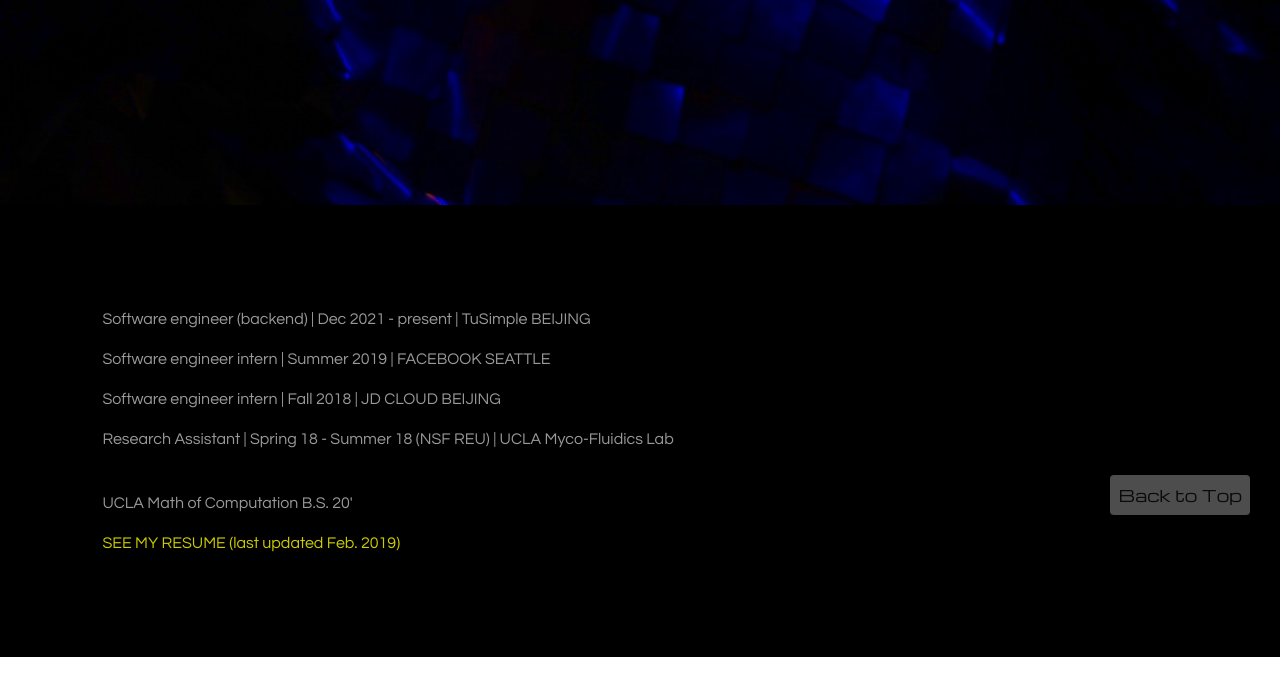
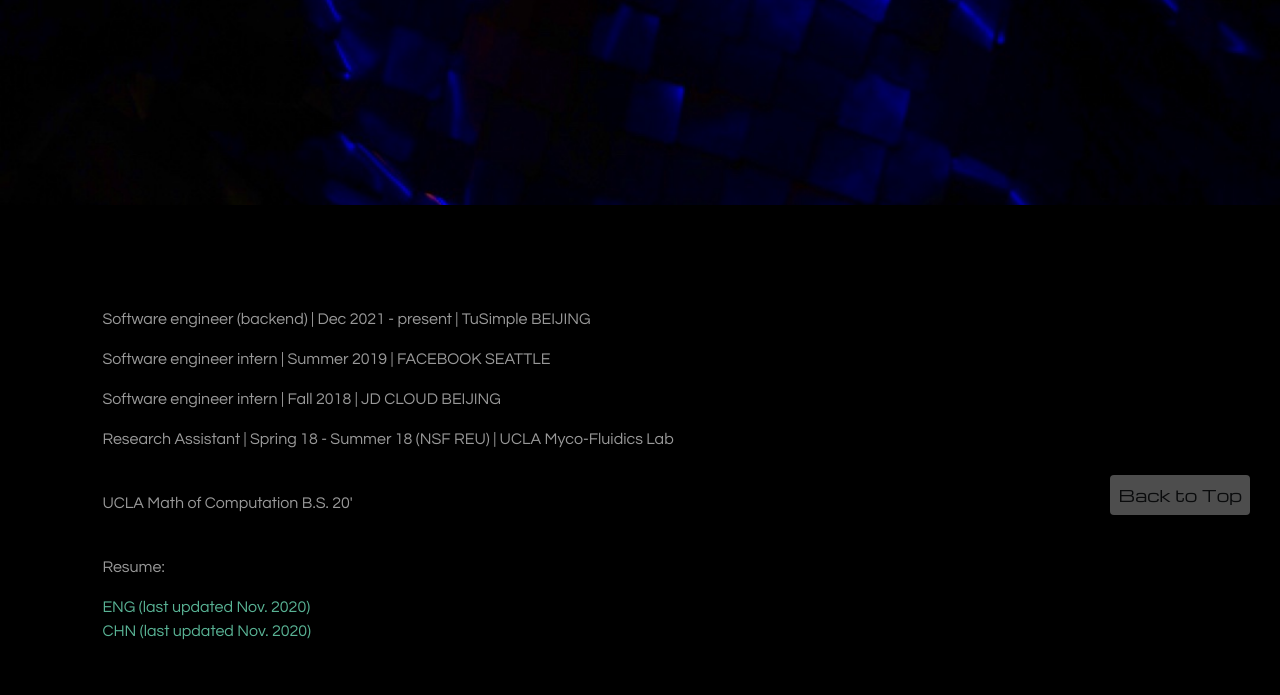
Before and after one commit to claire9831/claire9831.github.io, a plain HTML site: page professional.html in a window 1280 px wide. Shown: the part 265-960 px from the top of the page. Before the commit the page ends 922 px from the top, so only its background shows below. Drawn offline with nearby package versions, Linux system fonts and the light colour scheme.

Commit message:
Updated resume

```diff
--- a/css/professional_stylesheet.css
+++ b/css/professional_stylesheet.css
@@ -14,6 +14,6 @@
 }
 
 .prof-resume{
-    color: yellow;
-    opacity: 0.8;
+    color: aquamarine;
+    opacity: 0.7;
 }
--- a/professional.html
+++ b/professional.html
@@ -28,9 +28,13 @@
 		<p class="prof-text"> Software engineer intern | Summer 2019 | FACEBOOK SEATTLE </p>
 		<p class="prof-text"> Software engineer intern | Fall 2018 | JD CLOUD BEIJING </p>
 		<p class="prof-text"> Research Assistant | Spring 18 - Summer 18 (NSF REU) | UCLA Myco-Fluidics Lab </p>
-		<BR>
+		<br>
 		<p class="prof-text"> UCLA Math of Computation B.S. 20'</p>
-		<a class="prof-resume" href="docs/ClaireChangCV.pdf"> SEE MY RESUME (last updated Feb. 2019) </a>
+		<br>
+		<p class="prof-text"> Resume: </p>
+		<a class="prof-resume" href="docs/ClaireChangCV.pdf"> ENG (last updated Nov. 2020) </a>
+		<br>
+		<a class="prof-resume" href="docs/ClaireChangCV-CHN.pdf"> CHN (last updated Nov. 2020) </a>
 	</div>
 
 	<!-- JS scripts -->
```
Also changed, not shown: 5 other files.
